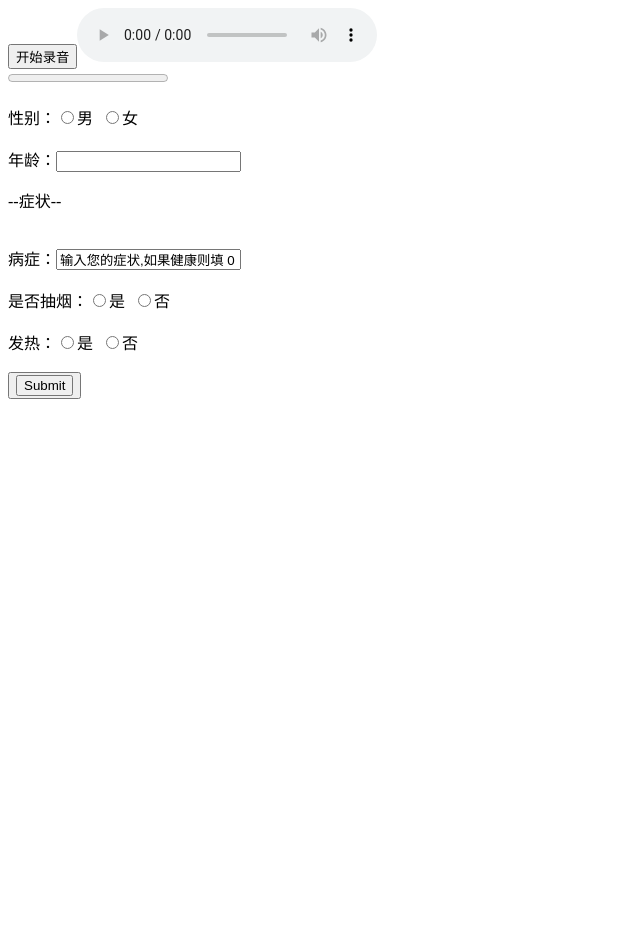
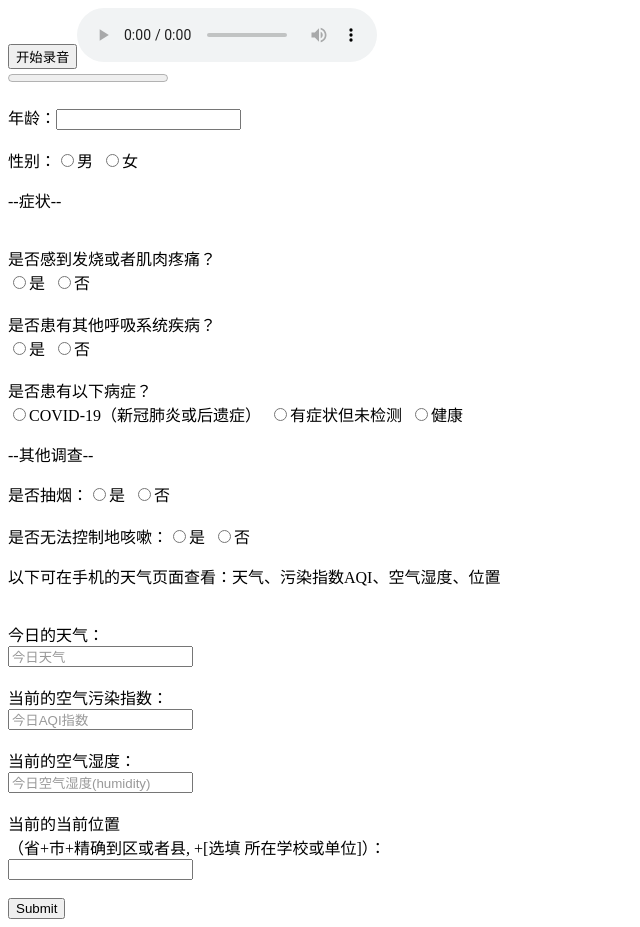
Before and after one commit to ZhaoKe1024/Audio-Record-WebPage, a Flask app: page / in a window 1280 px wide. Shown: the whole page, without its empty margins (0-640 px from the left). Before the commit the page ends 399 px from the top, so only its background shows below. Run offline with Flask 3, Linux system fonts and the light colour scheme.

Commit message:
add new table items

```diff
--- a/main.py
+++ b/main.py
@@ -9,8 +9,6 @@
 # https://blog.csdn.net/gou1791241251/article/details/129706439
 # https://stackoverflow.com/questions/70733510/send-blob-to-python-flask-and-then-save-it
 import os
-import numpy as np
-import soundfile
 from flask import Flask, request, jsonify, render_template
 from databasekits.table_packets import insert_use_dict
 
--- a/templates/index.html
+++ b/templates/index.html
@@ -10,24 +10,64 @@
 		<br>
 		<progress id="progressBar" value="0" max="100"></progress>
 		<br /><br />
+		年龄：<input type="text" name="age" id="age" value=""/>
+		<br /><br />
 		性别：<input name ="gender" type ="radio" value = "1" >男&nbsp;
 			<input name ="gender" type ="radio" value = "0" >女
+		<br>
+		<p>--症状--</p>
+		<br />
+		是否感到发烧或者肌肉疼痛？<br /> <input name ="isfever" type ="radio"   value = "1" >是&nbsp;
+			<input name ="isfever" type ="radio"   value = "0" >否
 		<br><br />
-		年龄：<input type="text" name="age" id="age" value=""/>
-		<br />
-		<p>--症状--</p>
+		是否患有其他呼吸系统疾病？<br /> <input name ="respiratory" type ="radio"   value = "1" >是&nbsp;
+			<input name ="respiratory" type ="radio"   value = "0" >否
+		<br><br />
+		是否患有以下病症？<br /> <input name ="status" type ="radio"   value = "0" >COVID-19（新冠肺炎或后遗症）&nbsp;
+			<input name ="status" type ="radio"   value = "0" >有症状但未检测&nbsp;
+			<input name ="status" type ="radio"   value = "1" >健康
 		<br>
-		病症：<input type="text" name="disease" id="disease" value="输入您的症状,如果健康则填 0 或 健康"/>
-		<br /><br />
+		<p>--其他调查--</p>
 		是否抽烟：<input name ="issmoking" type ="radio"   value = "1" >是&nbsp;
 			<input name ="issmoking" type ="radio"   value = "0" >否
 		<br><br />
-		发热：<input name ="isfever" type ="radio"   value = "1" >是&nbsp;
-			<input name ="isfever" type ="radio"   value = "0" >否
-		<br><br />
-		<button><input type="submit" id="submit_table" name="" onclick="uploadFile()"/></button>
+		是否无法控制地咳嗽：<input name ="iscough" type ="radio"   value = "1" >是&nbsp;
+			<input name ="iscough" type ="radio"   value = "0" >否
+		<br /><p>以下可在手机的天气页面查看：天气、污染指数AQI、空气湿度、位置</p><br />
+		今日的天气：<br />
+		<input type="text" name="weather" id="weather" value="今日天气"  class="inputblock" />
+		<br><br>
+		当前的空气污染指数：<br />
+		<input type="text" name="aqi" id="aqi" value="今日AQI指数" class="inputblock"/>
+		<br><br>
+		当前的空气湿度：<br />
+		<input type="text" name="humidity" id="humidity" value="今日空气湿度(humidity)" class="inputblock"/>
+		<br><br>
+		当前的当前位置<br />（省+市+精确到区或者县, +[选填 所在学校或单位]）：<br />
+		<input type="text" name="position" id="position" value="" class="inputblock" />
+		<br><br>
+		<input type="submit" id="submit_table" name="" onclick="uploadFile()"/>
 	</div>
     <script type="text/javascript">
+
+		const input_blocks = document.getElementsByClassName("inputblock");
+		for(let i=0; i< input_blocks.length; i++){
+			input_blocks[i].style.color='#999';
+			input_blocks[i].onFocus = "graytext(this.id)";
+			input_blocks[i].onBlur = "blacktext(this.id)";
+		}
+		function graytext(x){
+			var x_elem = document.getElementById(x);
+			if (x_elem.value == defaultValue){
+				x_elem.value="";
+			}
+		}
+		function blacktext(x){
+			var x_elem = document.getElementById(x);
+			if (! x_elem.value){
+				x_elem.value=defaultValue;
+			}
+		}
 
 		var formData = new FormData();
 		var chunks = [];
```
Also changed, not shown: templates/test_device.html (added, +22 -0 lines).
